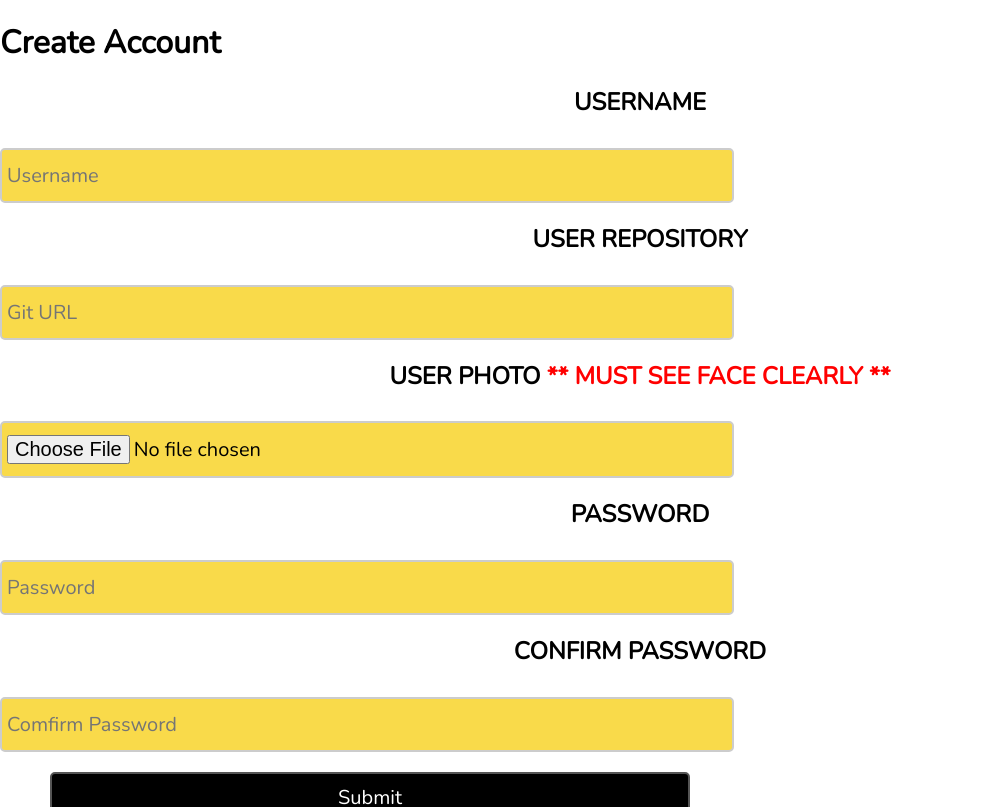
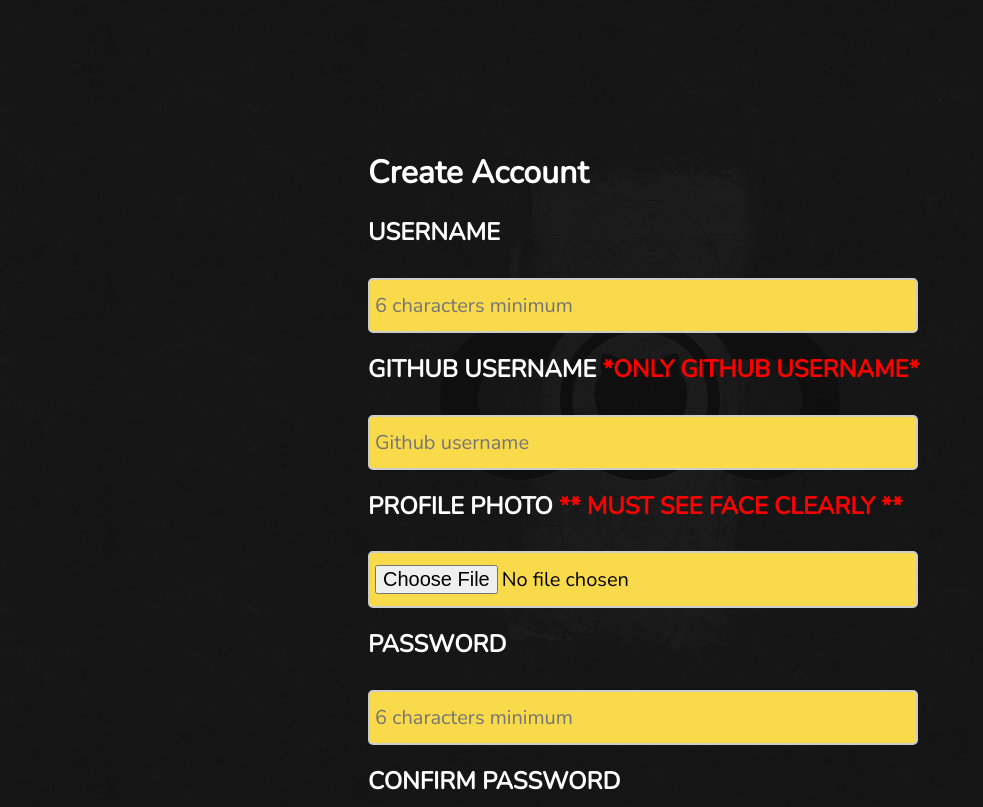
Before and after one commit to KIT-AndonProj/AndonProj, a React (Create React App) app in the folder client/: page /register in a window 1280 px wide. Shown: the top 807 px of the page, without its empty margins (0-983 px from the left). Built offline with nearby package versions, Linux system fonts and the light colour scheme.

Commit message:
Update Register Page

```diff
--- a/client/src/components/NotificationCard.js
+++ b/client/src/components/NotificationCard.js
@@ -28,25 +28,25 @@ class NotificationCard extends Component {
     return (
     <div>
     <h1>Notification Trigger</h1>
-                <label class="container-label">Overall health risk
+                <label className="container-label">Overall health risk
                 <input type="checkbox"/>
-                <span class="checkmark"></span>
+                <span className="checkmark"></span>
                 </label>
-                <label class="container-label">Frequency of commits
+                <label className="container-label">Frequency of commits
                 <input type="checkbox" />
-                <span class="checkmark"></span>
+                <span className="checkmark"></span>
                 </label>
-                <label class="container-label">The score of bugspot
+                <label className="container-label">The score of bugspot
                 <input type="checkbox" />
-                <span class="checkmark"></span>
+                <span className="checkmark"></span>
                 </label>
-                <label class="container-label">Number of issues
+                <label className="container-label">Number of issues
                 <input type="checkbox"/>
-                <span class="checkmark"></span>
+                <span className="checkmark"></span>
                 </label>
-                <label class="container-label">Fault-proness
+                <label className="container-label">Fault-proness
                 <input type="checkbox"/>
-                <span class="checkmark"></span>
+                <span className="checkmark"></span>
                 </label>
                 <button id="submitBtn" onClick={(e)=>this.handleSubmit(e)}>Apply</button>
         </div>
--- a/client/src/components/auth/Register.js
+++ b/client/src/components/auth/Register.js
@@ -11,7 +11,7 @@ class Register extends Component {
             username: '',
             password: '',
             password2: '',
-            git_username: '',
+            gitName: '',
             imgURL: '',
             errors: {},
         }
@@ -38,14 +38,22 @@ class Register extends Component {
         this.setState({[e.target.name]: e.target.value})
     }
 
+     validatePassword(){
+
+      }
+
     onSubmit(e) {
+        // this.validatePassword()
         e.preventDefault();
+        // if(this.state.password !== this.state.password2) {
+        //     document.getElementById("passwordForm2").value.setCustomValidity("Passwords Don't Match");
+        // } else {
 
         const newUser = {
             username: this.state.username,
             password: this.state.password,
             password2: this.state.password2,
-            git_username: this.state.git_username,
+            gitName: this.state.gitName,
             imgURL: this.state.imgURL
         }
 
@@ -69,29 +77,28 @@ class Register extends Component {
                     type: "error"
                 })
             })
-        }
+        // }
+    }
 
 
     render() {
         return (
-                // <div class="parallax">
-                <div>
+                <div className="parallax">
+                    <form className="register-form"onSubmit = {this.onSubmit}>
                     <h1>Create Account</h1>
-                    <form onSubmit = {this.onSubmit}>
                     <h2 className="label">USERNAME</h2>
-                    <input type="text" autocomplete="off" placeholder="Username" name="username" value={this.state.username} required onChange={this.onChange}></input>
-                    <h2 className="label">USER REPOSITORY</h2>
-                    <input type="text" autocomplete="off" placeholder="Git URL" name="gitURL" value={this.state.git_username} required onChange={this.onChange}></input>
-                    <h2 className="label">USER PHOTO <strong> ** MUST SEE FACE CLEARLY **</strong></h2>
-                    <input type="file" className="input-text" required onChange={(e) => this.setState({imgURL: e.target.value.replace("C:\\fakepath\\", "")})}/>
+                    <input type="text" minLength="6" autoComplete="off" placeholder="6 characters minimum" name="username" value={this.state.username} required onChange={this.onChange}></input>
+                    <h2 className="label">GITHUB USERNAME  <strong>*ONLY GITHUB USERNAME*</strong></h2>
+                    <input type="text" autoComplete="off" placeholder="Github username" name="gitName" value={this.state.gitName} required onChange={this.onChange}></input>
+                    <h2 className="label">PROFILE PHOTO <strong> ** MUST SEE FACE CLEARLY **</strong></h2>
+                    <input type="file" className="input-" required onChange={(e) => this.setState({imgURL: e.target.value.replace("C:\\fakepath\\", "")})}/>
                     <h2 className="label">PASSWORD</h2>
-                    <input type="password" autocomplete="off" placeholder="Password" name="password" value={this.state.password} required onChange={this.onChange}></input>
+                    <input id="passwordForm1" type="password"  minLength="6" autoComplete="off" placeholder="6 characters minimum" name="password" value={this.state.password} required onChange={this.onChange}></input>
                     <h2 className="label">CONFIRM PASSWORD</h2>
-                    <input type="password" autocomplete="off" placeholder="Comfirm Password" name="password2" value={this.state.password2} required onChange={this.onChange}></input>
+                    <input id="passwordForm2" type="password"  minLength="6" autoComplete="off" placeholder="6 characters minimum" name="password2" value={this.state.password2} required onChange={this.onChange}></input>
                     <input type="submit"/>
                 </form>
             </div>
-            // </div>
         )
     }
 }
--- a/client/src/pages/Monitor.js
+++ b/client/src/pages/Monitor.js
@@ -62,6 +62,7 @@ class Monitor extends Component {
                     });
                 }
                 else {
+                    window.scrollTo(0, 0);
                     this.setState( {disabled: !this.state.disabled});
                     const profile = res.data;
                     this.setState({ profile});
@@ -83,32 +84,20 @@ class Monitor extends Component {
         }
 
          if(this.state.text === 'Unwatch'){
+            this.setState( {disabled: !this.state.disabled});
             document.getElementById("search-bar1").value = "";
-        document.getElementById("search-bar2").value = "";
+            document.getElementById("search-bar2").value = "";
             this.setState({
                 username: '',
-                repo_url: ''
+                repo_url: '',
+                commit_data: [],
+                profile: [],
+                text: 'Watch'
             })
-            this.setState( {disabled: !this.state.disabled});
-
-            this.setState({text: 'Watch'})
-            const user = {
-                username: '',
-                repository: '',
-                commit_data: [{}]
-            }
-         axios.post('http://localhost:5000/api/git/repoinfo',user)
-         .then(res => {
-             res.date = '';
-            const profile = res.data;
-            this.setState({ profile});
-         },
              swal({
                  title: "Git repository has been unwatched",
                  type: "success"
              })
-         );
-         console.log(user);
         }
     }
 }
--- a/client/src/stylesheets/register.css
+++ b/client/src/stylesheets/register.css
@@ -1,6 +1,14 @@
 h2{
-    color: black;
+    color: white;
+   text-align: left;
 }
 strong {
     color: red;
 }
+h1{
+    color: white;
+}
+
+.register-form {
+    padding-left: 25%;
+}
--- a/client/src/stylesheets/sidebar.css
+++ b/client/src/stylesheets/sidebar.css
@@ -24,6 +24,6 @@
 
 }
 
-h2{
+#sidenav-text{
     text-align: center;
 }
```
